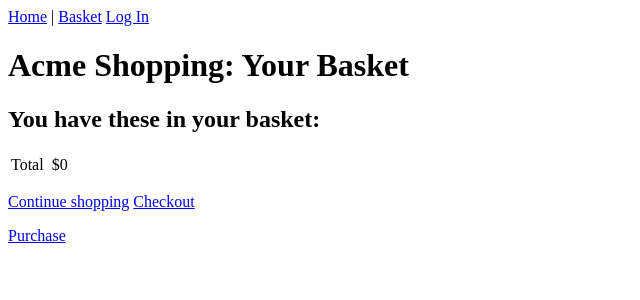
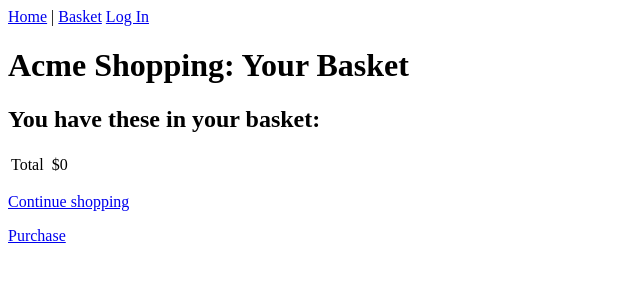
Before and after one commit to scharlau/shopping_exercise_django, a Django app: page /basket_detail/ in a window 1280 px wide. Shown: the top 300 px of the page, without its empty margins (0-640 px from the left). Run offline with Django 3.2, Linux system fonts and the light colour scheme.

Commit message:
resolved payments

```diff
--- a/shop/templates/shop/basket.html
+++ b/shop/templates/shop/basket.html
@@ -40,9 +40,6 @@
   <p class="text-right">
     <a href="{% url "shop:product_list" %}" class="button
     light">Continue shopping</a>
-    <a href="{% url "shop:product_list" %}" class="button">
-      Checkout
-    </a>
   </p>
 
    <a href="{% url 'shop:purchase' %}">Purchase</a>
```
Also changed, not shown: db.sqlite3.
